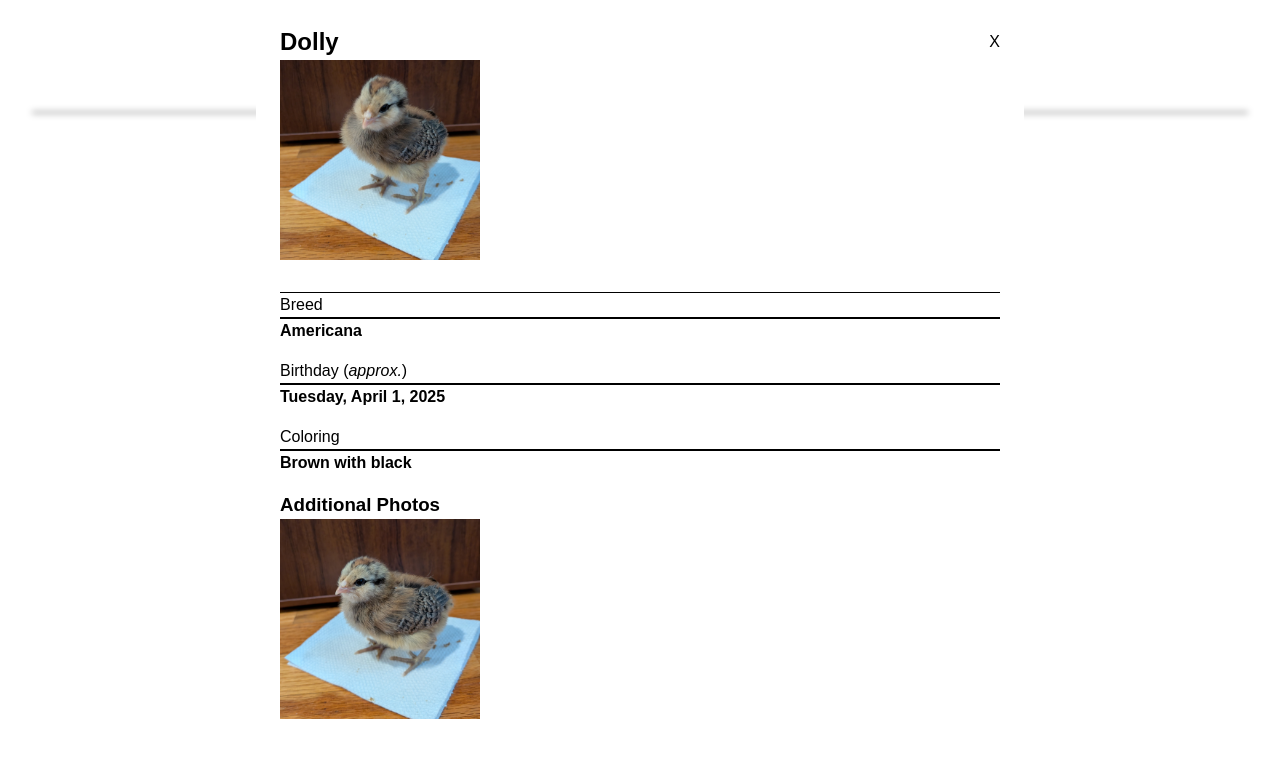
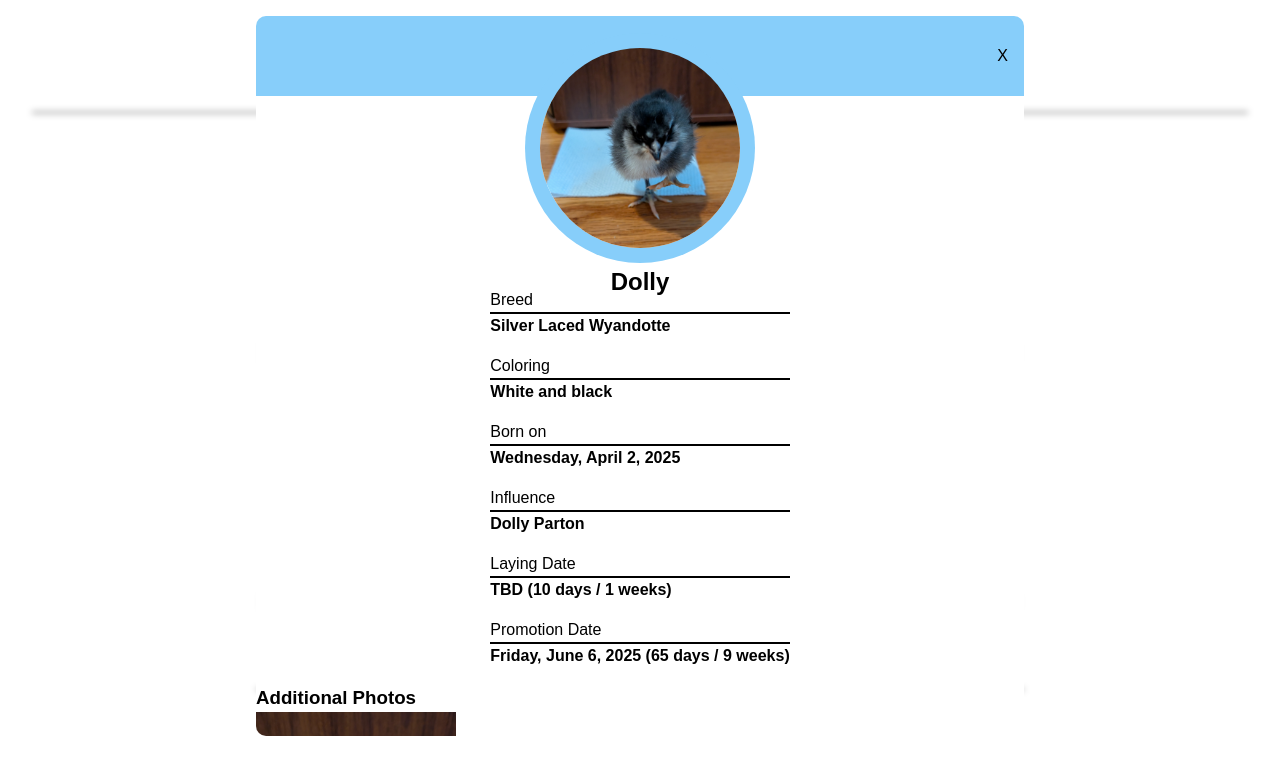
Before and after one commit to DevLab2425/BarrysEgguisite, a Next.js app: page /BarrysEgguisite/ in a window 1280 px wide. Both pictures are taken after a click on the button "Dolly". Shown: the top 774 px of the page. Built offline with nearby package versions, Linux system fonts and the light colour scheme.

Commit message:
Refresh popover; Change to blue theme

```diff
--- a/src/app/globals.scss
+++ b/src/app/globals.scss
@@ -65,7 +65,9 @@ h1, h2, h3, h4, h5 {
       margin-bottom: 3em;
       position: relative;
 
-       button {
+       button.modal-trigger {
+        cursor: pointer;
+
         img{border-radius: 50%;}
 
         span {
@@ -76,7 +78,7 @@ h1, h2, h3, h4, h5 {
           transform: translateY(-2.5em) translateX(-50%);
           color: black;
           font-weight: bold;
-          background: wheat;
+          background: lightskyblue;
           width: 100%;
           border-radius: 9px;
           box-shadow: 0px 0px 9px 2px black;
@@ -103,7 +105,7 @@ h1, h2, h3, h4, h5 {
 :popover-open {
   width: 80vw;
   height: 65vh;
-  padding: 0 10px;
+  // padding: 0 10px;
   border-radius: 10px;
 }
 
@@ -113,28 +115,48 @@ h1, h2, h3, h4, h5 {
 
 .showcase-stage{
   margin: 1em auto;
-  padding: .5em 1.5em;
+  // padding: .5em 1.5em;
   height: 90vh;
   max-width: 768px;
 
   .showcase-head {
+    align-items: anchor-center;
+    justify-content: end;
     display: flex;
-    align-items: anchor-center;
-    justify-content: space-between;
+    background: lightskyblue;
+    height: 10vh;
+    padding: 0 1em 0 0;
+  }
+
+  .showcase-banner{
+    display: flex;
+    justify-content: center;
+
+    .avatar{
+      justify-content: center;
+      align-items: center;
+      display: flex;
+      position: absolute;
+      top: 2em;
+      flex-direction: column;
+      gap: 1em;
+      img {
+        border-radius: 50%;
+        box-shadow: 0 0 0 15px lightskyblue;
+      }
+    }
   }
 
   .showcase-body {
-    display: flex;
-    gap: 2em;
-    border-bottom: 1px solid;
-    padding-bottom: 2em;
-    flex-wrap: wrap;
+    display: grid;
+    justify-content: center;
+    margin-top: 12em;
   }
 
- dd {
+  dd {
     border-top: 2px double;
     font-weight: bold;
     line-height: 1.5em;
     margin-bottom: 1em;
+  }
 }
-}
--- a/src/app/page.tsx
+++ b/src/app/page.tsx
@@ -14,10 +14,71 @@ type Chicken = {
   dob: string,
   coloring: string,
   images: string[],
-}
+  influence: string,
+  promotionDate: string,
+  layingDate: string
+} & Record<string,string|string[]>
 
 export default function Home() {
   const [activeChick, setActiveChick] = useState<Chicken>();
+
+  function dateDiffInDays(a: Date, b: Date) {
+    const _MS_PER_DAY = 1000 * 60 * 60 * 24;
+    // Discard the time and time-zone information.
+    const utc1 = Date.UTC(a.getFullYear(), a.getMonth(), a.getDate());
+    const utc2 = Date.UTC(b.getFullYear(), b.getMonth(), b.getDate());
+
+    return Math.floor((utc2 - utc1) / _MS_PER_DAY);
+  }
+
+  function normalizeBioData(key: string, chick: Chicken) {
+    const value = chick[key];
+
+    const formatDate = (value:string) => new Date(value).toLocaleDateString( undefined, {
+      weekday: "long",
+      year: "numeric",
+      month: "long",
+      day: "numeric",
+    });
+
+    const capitalize = (value:string) => {
+      if (typeof value === 'undefined') return '';
+      const [first = '', ...rest] = value.split('');
+      return `${first.toUpperCase()}${rest.join('')}`;
+    }
+
+
+    let normalizedKey = capitalize(key);
+    let normalizedValue = value;
+
+    switch (key) {
+      case 'dob':
+        normalizedKey = 'Born on';
+        normalizedValue = formatDate(value as string);
+        break;
+
+      case 'layingDate':
+      case 'promotionDate':
+        const [dateType] = key.split('Date');
+        normalizedKey = `${capitalize(dateType)} Date`
+
+        const { dob, layingDate, promotionDate } = chick;
+
+        const promotionAge = dateDiffInDays(new Date(dob), new Date(promotionDate));
+        const layingAge = dateDiffInDays(new Date(dob), new Date(layingDate !== "TBD" ? layingDate : Date.now()));
+
+        const age = key === 'layingDate' ? layingAge : promotionAge;
+
+        normalizedValue =  `${(value === "TBD") ? value : formatDate(value as string)} (${age} days / ${Math.round(age/7)} weeks)`;
+        break;
+
+      default:
+        break;
+    }
+    console.log({[normalizedKey]: normalizedValue})
+
+    return {key: normalizedKey, value: normalizedValue }
+  }
 
   return (
     <>
@@ -26,12 +87,13 @@ export default function Home() {
           {chickens.sort((a, b) => {
             return a.name < b.name ? -1 : 1
           }).map((chick: Chicken, index) => {
-            console.log({chick})
             return (
               <li key={index} className="showcase-item">
-                <button popoverTarget="showcase" popoverTargetAction="show" onClick={() => setActiveChick(chick)}>
-                  <Image src={`/${IMAGE_PATH_BASE}/${chick?.id}/${chick?.images?.[0]}.jpg`} width="200" height="200" alt={`Image of ${chick?.name}`} />
-                  <span>{chick.name}</span>
+                <button popoverTarget="showcase" popoverTargetAction="show" onClick={() => setActiveChick(chick)} className='modal-trigger'>
+                  <div className="profile-image">
+                    <Image src={`/${IMAGE_PATH_BASE}/${chick?.id}/${chick?.images?.[0]}.jpg`} width="200" height="200" alt={`Image of ${chick?.name}`} />
+                    <span>{chick.name}</span>
+                  </div>
                 </button>
               </li>
             )
@@ -41,20 +103,40 @@ export default function Home() {
       <hr />
       <div id="showcase" popover='auto' className="showcase-stage">
         <div className="showcase-head">
-          <h2>{activeChick?.name}</h2>
           <div>
             <button type="button" onClick={() => {
-              console.log('closing?')
               document.getElementById("showcase")?.hidePopover();
             }}>X</button>
           </div>
         </div>
+        <div className="showcase-banner">
+          <div className="avatar">
+            <Image src={`/${IMAGE_PATH_BASE}/${activeChick?.id}/${activeChick?.images?.[0]}.jpg`} width="200" height="200" alt={`Image of ${activeChick?.name}`} />
+            <h2>{activeChick?.name}</h2>
+          </div>
+        </div>
         <div className="showcase-body">
-          <Image src={`/${IMAGE_PATH_BASE}/${activeChick?.id}/${activeChick?.images?.[0]}.jpg`} width="200" height="200" alt={`Image of ${activeChick?.name}`} />
+          <dl>
+            {activeChick && Object.keys(activeChick)
+              .filter((key) => {
+                const EXCLUDED_FIELDS = ['id', 'images', 'name'];
+                return !EXCLUDED_FIELDS.includes(key);
+              })
+              .sort()
+              .map((key, index) => {
+                const {key: label, value } = normalizeBioData(key, activeChick);
+                return (
+                  <span key={index}>
+                    <dt>{label}</dt>
+                    {/* <dd>{activeChick[key].toString()}</dd> */}
+                    <dd>{value}</dd>
+                  </span>
+                )
+              }
+            )}
+          </dl>
         </div>
-        <div>
-          <dl>
-            {activeChick?.breed &&
+        {/* {activeChick?.breed &&
             <>
               <dt>Breed</dt>
               <dd>{activeChick?.breed}</dd>
@@ -79,10 +161,9 @@ export default function Home() {
                 <dt>Coloring</dt>
                 <dd>{activeChick?.coloring}</dd>
               </>
-            )}
+            )} */}
 
-          </dl>
-        </div>
+
         <div>
           <h3> Additional Photos</h3>
           {activeChick?.images?.slice(1).map((img, index) => {
--- a/src/data/chickens.json
+++ b/src/data/chickens.json
@@ -1,50 +1,68 @@
 [
   {
-    "name": "Janice",
-    "dob": "2025-04-01",
+    "name": "Dolly",
+    "dob": "2025-04-02T00:00:00.000Z",
     "breed": "Silver Laced Wyandotte",
     "coloring": "White and black",
     "id": "slw_01",
-    "images": ["4841", "4844"]
+    "images": ["4841", "4844"],
+    "influence": "Dolly Parton",
+    "promotionDate": "2025-06-06T00:00:00.000Z",
+    "layingDate": "TBD"
+  },
+  {
+    "name": "Janice",
+    "dob": "2025-04-02T00:00:00.000Z",
+    "breed": "Barred Rock",
+    "coloring": "Black with white spots",
+    "id": "br_01",
+    "images": ["4830", "4831"],
+    "influence": "Janice Joplin",
+    "promotionDate": "2025-06-06T00:00:00.000Z",
+    "layingDate": "TBD"
+  },
+  {
+    "name": "Gladys",
+    "dob": "2025-04-02T00:00:00.000Z",
+    "breed": "Americana",
+    "coloring": "Black",
+    "id": "am_01",
+    "images": ["4847", "4850"],
+    "influence": "Gladys Knight",
+    "promotionDate": "2025-06-06T00:00:00.000Z",
+    "layingDate": "TBD"
   },
   {
     "name": "Patsy",
-    "dob": "2025-04-01",
-    "breed": "Barred Rock",
-    "coloring": "Black with white spots",
-    "id": "br_01",
-    "images": ["4830", "4831"]
+    "dob": "2025-04-02T00:00:00.000Z",
+    "breed": "Golden Laced Wyandotte",
+    "coloring": "Brown and black",
+    "id": "slw_02",
+    "images": ["4821", "4823"],
+    "influence": "Patsy Kline",
+    "promotionDate": "2025-06-06T00:00:00.000Z",
+    "layingDate": "TBD"
   },
   {
-    "name": "Dolly",
-    "dob": "2025-04-01",
-    "breed": "Americana",
-    "coloring": "Brown with black",
-    "id": "am_01",
-    "images": ["4847", "4850"]
-  },
-  {
-    "name": "Gladys",
-    "dob": "2025-04-01",
-    "breed": "Silver Laced Wyandotte",
-    "coloring": "White and black",
-    "id": "slw_02",
-    "images": ["4821", "4823"]
-  },
-  {
-    "name": "Madonna",
-    "dob": "2025-04-01",
+    "name": "Stevie",
+    "dob": "2025-04-02T00:00:00.000Z",
     "breed": "Americana",
     "coloring": "Gold / Tan",
     "id": "am_02",
-    "images": ["4836", "4837"]
+    "images": ["4836", "4837"],
+    "influence": "Stevie Nicks",
+    "promotionDate": "2025-06-06T00:00:00.000Z",
+    "layingDate": "TBD"
   },
   {
-    "name": "Whitney",
-    "dob": "2025-04-01",
+    "name": "Tina",
+    "dob": "2025-04-02T00:00:00.000Z",
     "breed": "Barred Rock",
     "coloring": "Black with white spots",
     "id": "br_02",
-    "images": ["4828"]
+    "images": ["4828"],
+    "influence": "Tina Turner",
+    "promotionDate": "2025-06-06T00:00:00.000Z",
+    "layingDate": "TBD"
   }
 ]
```
Also changed, not shown: src/app/components/ChickDetails.tsx (added).
